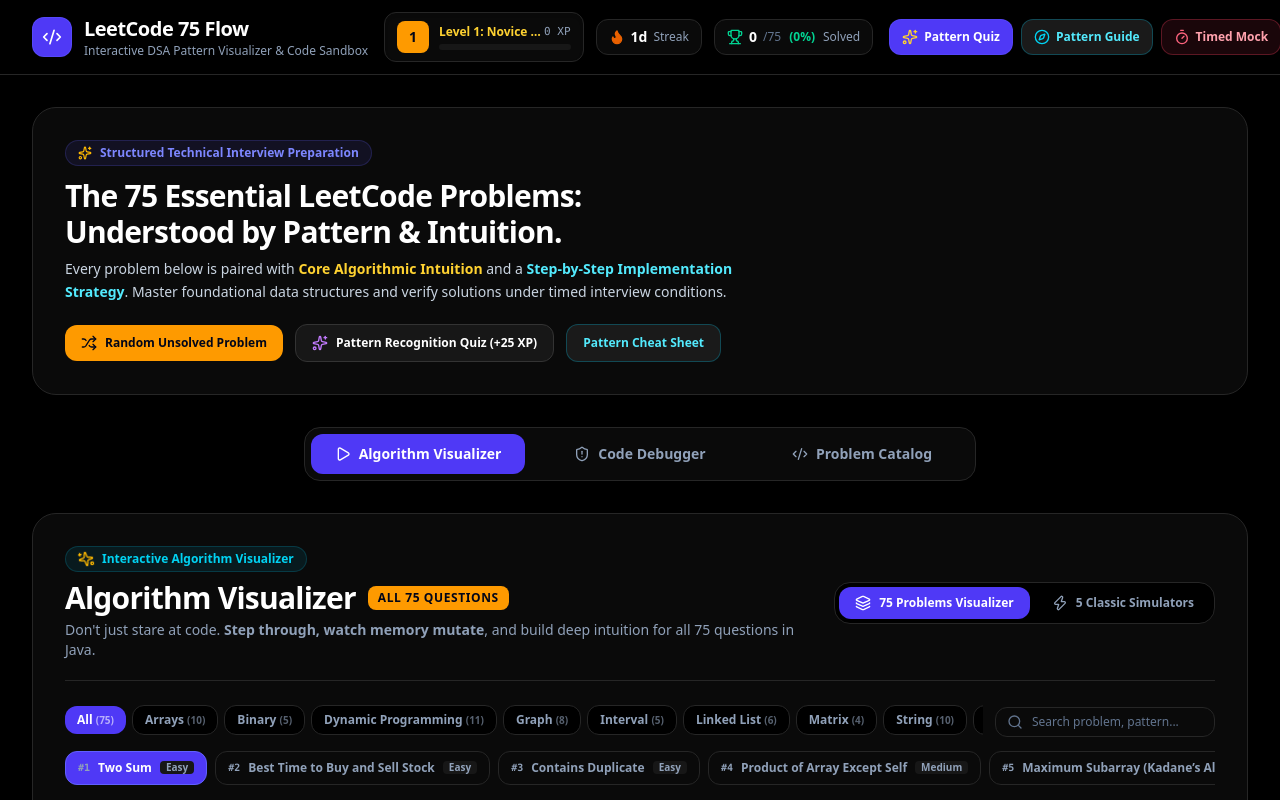
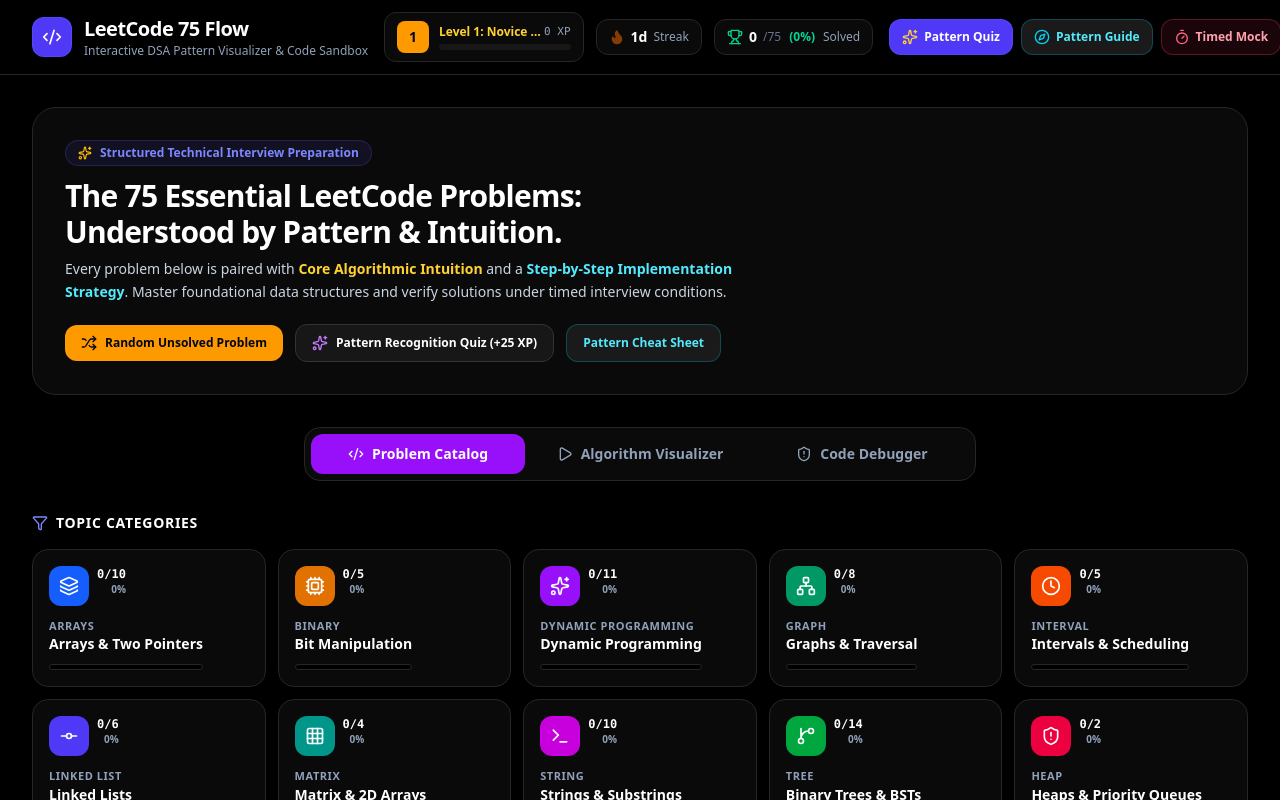
Before and after one commit to owaisnaim/blind75-interactive-ui, a React (Vite) app: page / in a window 1280 px wide. Shown: the top 800 px of the page. Built offline with nearby package versions, Linux system fonts and the light colour scheme.

Commit message:
feat(ui): reorder tabs so Problem Catalog is 1st, then Visualizer, then Code Debugger

```diff
--- a/src/App.tsx
+++ b/src/App.tsx
@@ -22,7 +22,7 @@
   const [selectedCategory, setSelectedCategory] = useState<string | null>(null);
   const [selectedDifficulty, setSelectedDifficulty] = useState<string | null>(null);
   const [selectedStatus, setSelectedStatus] = useState<'all' | 'unsolved' | 'solved' | 'review'>('all');
-  const [mainTab, setMainTab] = useState<'visualizer' | 'problems' | 'debugger'>('visualizer');
+  const [mainTab, setMainTab] = useState<'problems' | 'visualizer' | 'debugger'>('problems');
 
   // Modals state
   const [activeModalProblem, setActiveModalProblem] = useState<Problem | null>(null);
@@ -248,6 +248,21 @@
           <button
             onClick={() => {
               sound.playClick();
+              setMainTab('problems');
+            }}
+            className={`flex-1 py-2 sm:py-2.5 px-2 sm:px-3 rounded-xl text-xs sm:text-sm font-bold flex items-center justify-center gap-1.5 sm:gap-2 transition-all cursor-pointer ${
+              mainTab === 'problems'
+                ? 'bg-purple-600 text-white shadow-sm'
+                : 'text-slate-400 hover:text-white hover:bg-slate-800/60'
+            }`}
+          >
+            <Code2 className="w-4 h-4 shrink-0" />
+            <span><span className="hidden sm:inline">Problem </span>Catalog</span>
+          </button>
+
+          <button
+            onClick={() => {
+              sound.playClick();
               setMainTab('visualizer');
             }}
             className={`flex-1 py-2 sm:py-2.5 px-2 sm:px-3 rounded-xl text-xs sm:text-sm font-bold flex items-center justify-center gap-1.5 sm:gap-2 transition-all cursor-pointer ${
@@ -274,35 +289,9 @@
             <ShieldAlert className="w-4 h-4 shrink-0" />
             <span><span className="hidden sm:inline">Code </span>Debugger</span>
           </button>
-
-          <button
-            onClick={() => {
-              sound.playClick();
-              setMainTab('problems');
-            }}
-            className={`flex-1 py-2 sm:py-2.5 px-2 sm:px-3 rounded-xl text-xs sm:text-sm font-bold flex items-center justify-center gap-1.5 sm:gap-2 transition-all cursor-pointer ${
-              mainTab === 'problems'
-                ? 'bg-purple-600 text-white shadow-sm'
-                : 'text-slate-400 hover:text-white hover:bg-slate-800/60'
-            }`}
-          >
-            <Code2 className="w-4 h-4 shrink-0" />
-            <span><span className="hidden sm:inline">Problem </span>Catalog</span>
-          </button>
         </div>
 
-        {/* View 1: Interactive Algorithm Visualizer Studio */}
-        {mainTab === 'visualizer' && (
-          <VisualizerStudio
-            initialProblemId={visualizerProblem?.id || 'two-sum'}
-            onOpenProblemFlowLab={(p) => setVisualizerProblem(p)}
-          />
-        )}
-
-        {/* View 2: Code Debugger */}
-        {mainTab === 'debugger' && <CodeDebugger onAddXp={handleAddXp} />}
-
-        {/* View 3: Problem Catalog (Topics + Problems) */}
+        {/* View 1: Problem Catalog (Topics + Problems) */}
         {mainTab === 'problems' && (
           <div className="space-y-8">
             {/* Topic Categories */}
@@ -466,6 +455,17 @@
         </div>
       </div>
     )}
+
+        {/* View 2: Interactive Algorithm Visualizer Studio */}
+        {mainTab === 'visualizer' && (
+          <VisualizerStudio
+            initialProblemId={visualizerProblem?.id || 'two-sum'}
+            onOpenProblemFlowLab={(p) => setVisualizerProblem(p)}
+          />
+        )}
+
+        {/* View 3: Code Debugger */}
+        {mainTab === 'debugger' && <CodeDebugger onAddXp={handleAddXp} />}
   </main>
 
       {/* Footer */}
```
